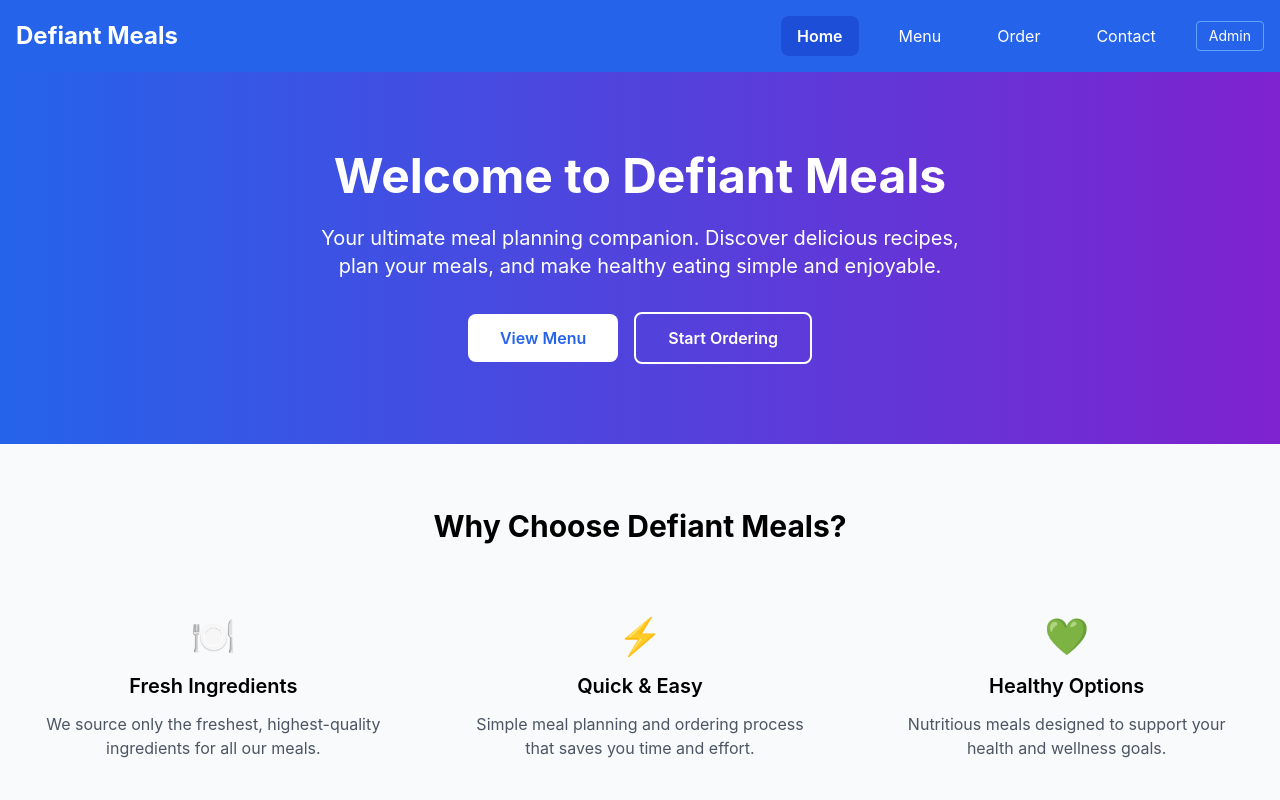
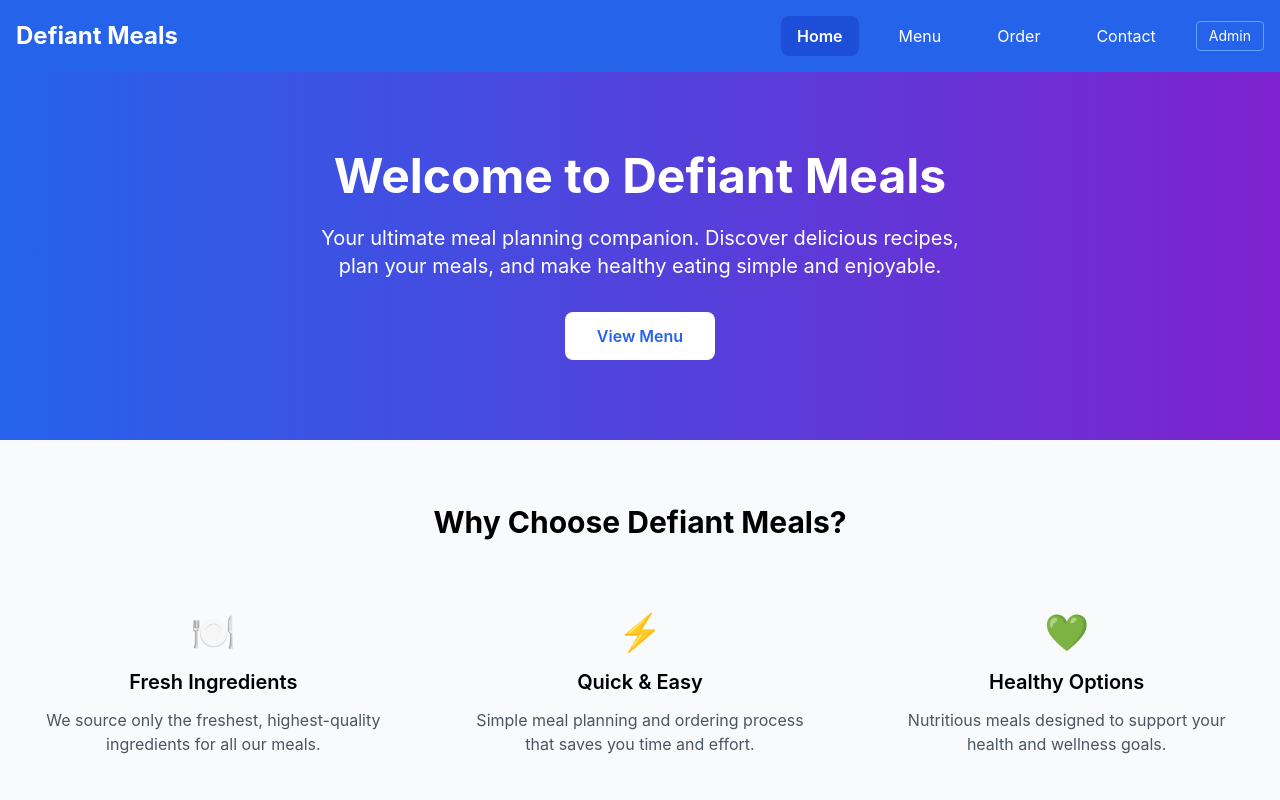
Before and after one commit to DefiantMeals/defiant-meals-frontend, a React (Vite) app: page / in a window 1280 px wide. Shown: the top 800 px of the page. Built offline with nearby package versions, Linux system fonts and the light colour scheme.

Commit message:
Remove 'Start Ordering' button from home page hero section

```diff
--- a/src/pages/Home.jsx
+++ b/src/pages/Home.jsx
@@ -17,12 +17,6 @@ const Home = ({ setCurrentPage }) => {
               className="bg-white text-blue-600 px-8 py-3 rounded-lg font-semibold hover:bg-gray-100 transition duration-300"
             >
               View Menu
-            </button>
-            <button
-              onClick={() => setCurrentPage('order')}
-              className="bg-transparent border-2 border-white px-8 py-3 rounded-lg font-semibold hover:bg-white hover:text-blue-600 transition duration-300"
-            >
-              Start Ordering
             </button>
           </div>
         </div>
```
